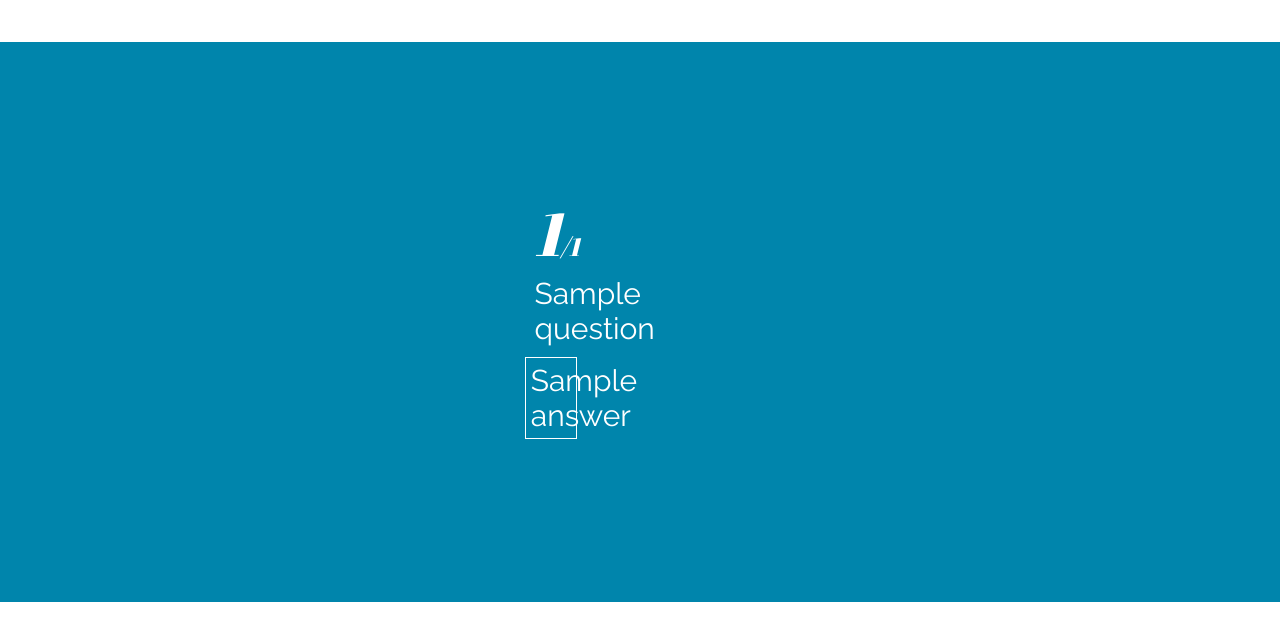
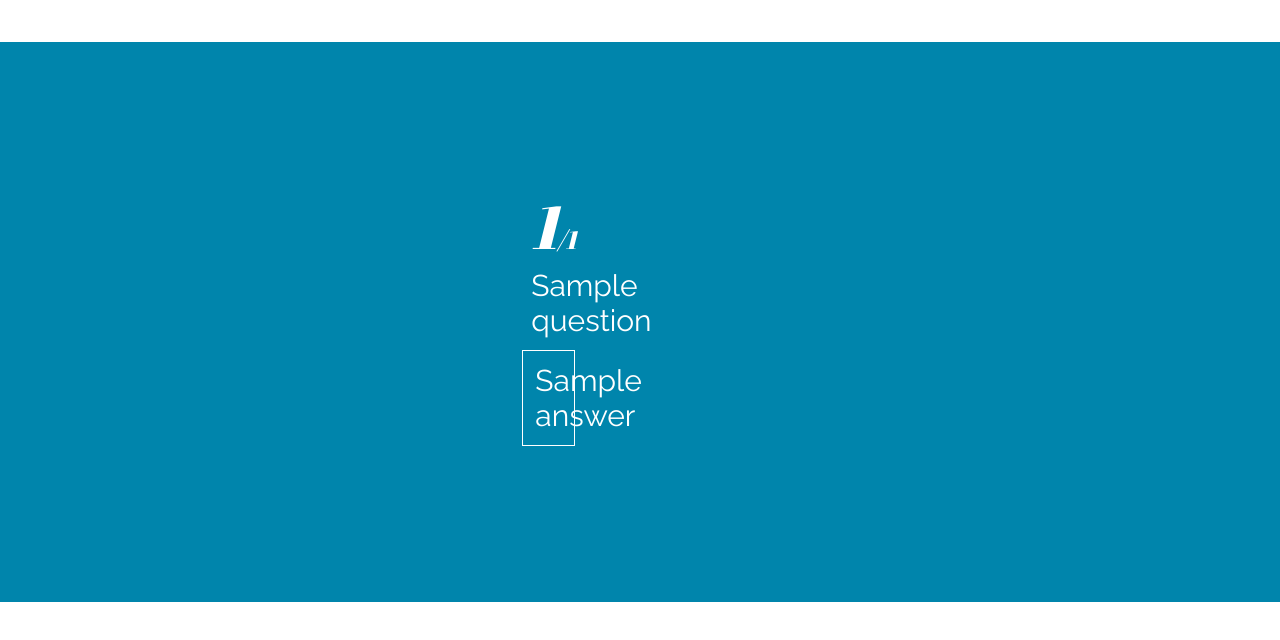
Before and after one commit to next-lucasmenendez/thejuice, a Flask app: template templates/designs/default.html in a window 1280 px wide. Shown: the part 268-908 px from the top of the page. Run offline with Flask 2, Linux system fonts and the light colour scheme; the template is opened without the code that fills it: most values are stand-ins (such as "Sample title", 1, 10 or a date in 2020); some libraries are stand-ins or nearby versions.

Commit message:
Change answer structure

```diff
--- a/static/style/templates/default.css
+++ b/static/style/templates/default.css
@@ -110,20 +110,23 @@
     .questions .question .answers {
       margin: 5% 0;
       display: block; }
-      .questions .question .answers .answer {
+      .questions .question .answers div {
         display: inline-block;
         width: 22%;
+        margin: 0 1%; }
+        .questions .question .answers div .answer {
+          padding: 1.5vh 1vw;
           border: 1px solid white;
-        padding: 2%;
-        margin: 0 1%;
+          display: inline-block;
+          width: 100%;
           text-align: center;
           box-sizing: border-box;
           cursor: pointer; }
-        .questions .question .answers .answer:hover {
+          .questions .question .answers div .answer:hover {
             background-color: rgba(0, 0, 0, 0.3); }
-      .questions .question .answers input {
+        .questions .question .answers div input {
           display: none; }
-        .questions .question .answers input:checked + .answer {
+          .questions .question .answers div input:checked + .answer {
             background-color: white; }
     .questions .question .content {
       max-width: 1024px;
--- a/static/style/templates/default.scss
+++ b/static/style/templates/default.scss
@@ -148,12 +148,16 @@
 			margin: 5% 0;
 			display: block;
 
-			.answer {
+			div {
 				display: inline-block;
 				width: 22%;
+				margin: 0 1%;
+
+				.answer {
+					padding: 1.5vh 1vw;
 					border: 1px solid white;
-				padding: 2%;
-				margin: 0 1%;
+					display: inline-block;
+					width: 100%;
 					text-align: center;
 					box-sizing: border-box;
 					cursor: pointer;
@@ -167,6 +171,7 @@
 
 					&:checked + .answer {
 						background-color: white;
+					}
 				}
 			}
 		}
--- a/templates/designs/default.html
+++ b/templates/designs/default.html
@@ -72,8 +72,10 @@
 						<form class="answers">
 							{% set index = loop.index %}
 							{% for answer in question.answers %}
-								<input id="{{ answer.name|lower }}" name="question{{ index }}" type="radio">
-								<label for="{{ answer.name|lower }}" class="answer" data="{{ answer['correct'] }}">{{ answer['name'] }}</label>
+								<div>
+									<input id="{{ answer.name|lower }}" name="question{{ index }}" type="radio">
+									<label for="{{ answer.name|lower }}" class="answer" data="{{ answer['correct'] }}">{{ answer['name'] }}</label>
+								</div>
 							{% endfor %}
 						</form>
 					</div>
```
Lines whose indentation alone changed are shown as unchanged.
